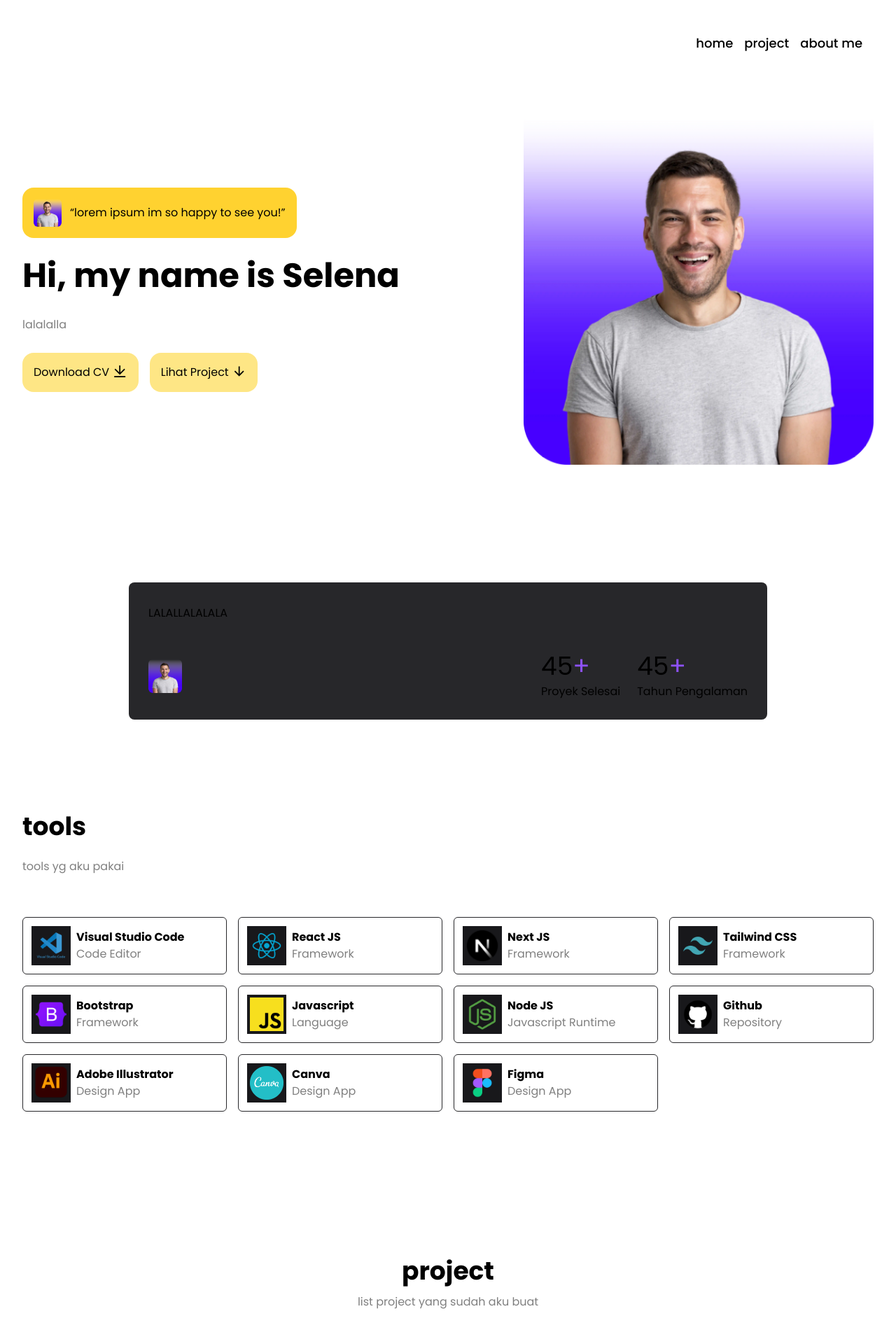
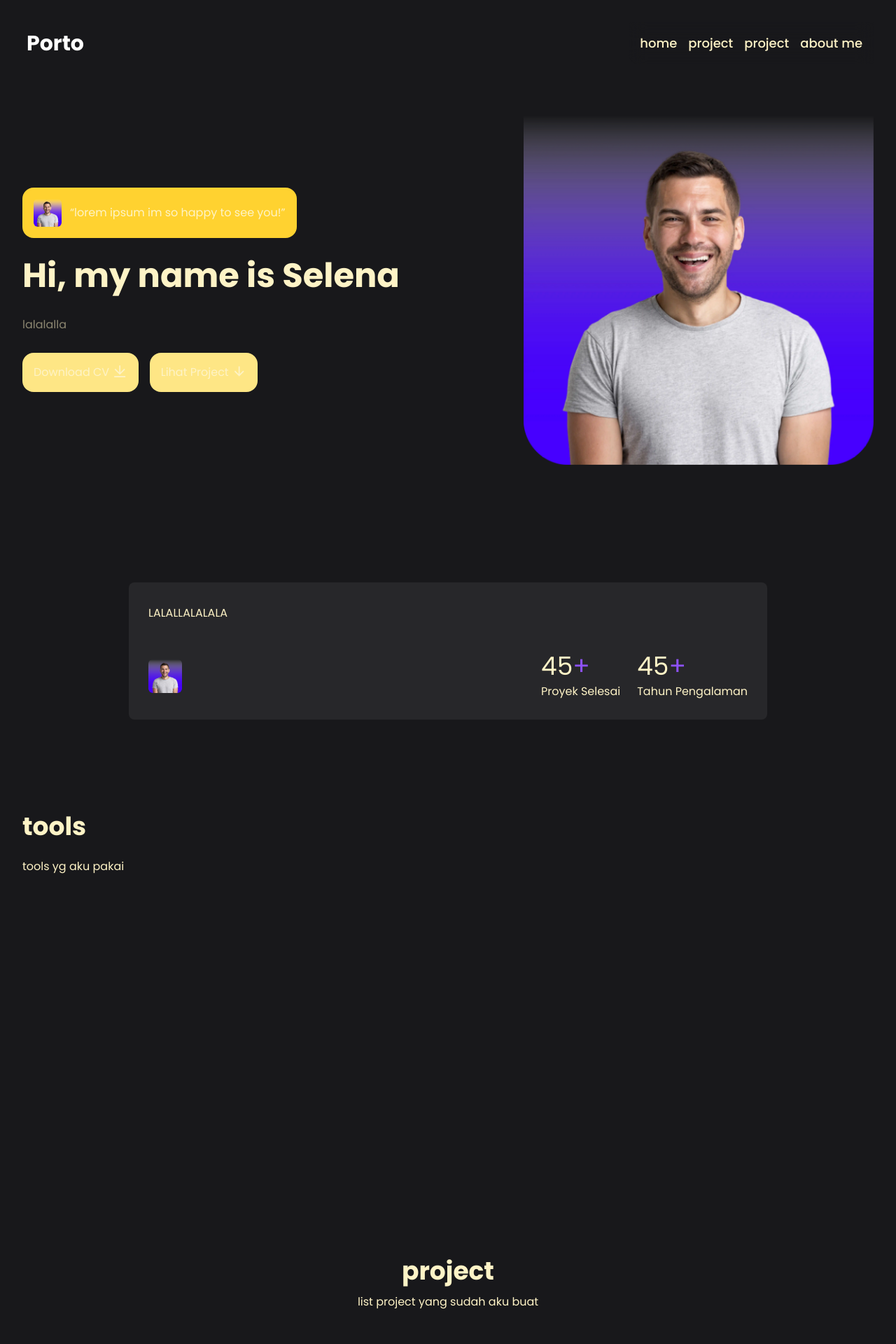
Before and after one commit to selenahans/portofolio, a React (Vite) app in the folder portofolio/: page / in a window 1280 px wide. Shown: the top 1920 px of the page at 70% size. Built offline with nearby package versions, Linux system fonts and the light colour scheme.

Commit message:
structurenya (almost done hrsnya)

```diff
--- a/package.json
+++ b/package.json
@@ -1,5 +1,6 @@
 {
   "dependencies": {
-    "animate.css": "^4.1.1"
+    "animate.css": "^4.1.1",
+    "aos": "^3.0.0-beta.6"
   }
 }
--- a/portofolio/index.html
+++ b/portofolio/index.html
@@ -1,5 +1,5 @@
 <!doctype html>
-<html lang="en">
+<html lang="en" class="scroll-smooth">
   <head>
     <meta charset="UTF-8" />
     <link rel="icon" type="image/svg+xml" href="/assets/favicon.ico" />
@@ -14,7 +14,7 @@
       rel="stylesheet"
     />
   </head>
-  <body>
+  <body class="bg-zinc-900 text-amber-100" id="beranda" >
     <div id="root"></div>
     <script type="module" src="/src/main.tsx"></script>
   </body>
--- a/portofolio/src/App.tsx
+++ b/portofolio/src/App.tsx
@@ -48,8 +48,8 @@ function App() {
           loading="lazy"
         />
       </div>
-      <div className="tentang mt-32 py-10">
-        <div className="w-2/3 lg:w-3/4 w-full mx-auto p-7 bg-zinc-800 rounded-lg">
+      <div className="tentang mt-32 py-10" id="tentang">
+        <div className="w-2/3 lg:w-3/4 w-full mx-auto p-7 bg-zinc-800 rounded-lg" data-aos="fade-up" data-aos-duration="1000" data-aos-once="true">
           <img
             src={DataImage.HeroImage}
             alt="Image"
@@ -84,8 +84,8 @@ function App() {
         </div>
 
         <div className="tools mt-32 ">
-          <h1 className="text-4xl/snug font-bold mb-4"> tools</h1>
-          <p className="xl:w-2/5 lg:w-2/4 md:w-2/3 sm:w-3/4 w-full text-base/loose opacity-50">
+          <h1 className="text-4xl/snug font-bold mb-4" data-aos="fade-up" data-aos-duration="1000" data-aos-once="true"> tools</h1>
+          <p className="xl:w-2/5 lg:w-2/4 md:w-2/3 sm:w-3/4 w-full text-base/loose opacity-50" data-aos="fade-up" data-aos-duration="1000" data-aos-delay="300" data-aos-once="true" >
             tools yg aku pakai
           </p>
           <div className="tools-box mt-14 grid lg:grid-cols-4 md:grid-cols-3 sm:grid-cols-2 grid-cols-1 gap-4">
@@ -93,6 +93,7 @@ function App() {
               <div
                 className="flex items-center  gap-2 p-3 border border-zinc-800 rounded-md hover:bg-zinc-200 group "
                 key={tool.id}
+                data-aos="fade-up" data-aos-duration="1000" data-aos-delay={tool.dad}
               >
                 <img
                   src={tool.gambar}
@@ -109,14 +110,14 @@ function App() {
         </div>
       </div>
 
-      <div className="proyek mt-32 py-10">
-        <h1 className="text-center text-4xl font-bold mb-2">project</h1>
-        <p className="text-base/loose text-center opacity-50 ">
+      <div className="proyek mt-32 py-10" id="project">
+        <h1 className="text-center text-4xl font-bold mb-2" data-aos="fade-up" data-aos-duration="1000" data-aos-once="true">project</h1>
+        <p className="text-base/loose text-center opacity-50" data-aos="fade-up" data-aos-duration="1000" data-aos-delay="300" data-aos-once="true">
           list project yang sudah aku buat
         </p>
         <div className="proyek-box mt-14 grid lg:grid-cols-3 sm:grid-cols-2 grid-cols-1 gap-4 ">
           {listProyek.map((proyek) => (
-            <div key={proyek.id} className="p-4 bg-zinc-800 rounded-md">
+            <div key={proyek.id} className="p-4 bg-zinc-800 rounded-md" data-aos="fade-up" data-aos-duration="1000" data-aos-delay={proyek.dad}>
               <img src={proyek.gambar} alt={proyek.nama} loading="lazy" />
               <div>
                 <h1 className="text2xl font-bold my-4">{proyek.nama}</h1>
--- a/portofolio/src/components/Footer.tsx
+++ b/portofolio/src/components/Footer.tsx
@@ -3,9 +3,9 @@ const Footer = () => {
     <div className="mt-32 py-4 flex md:flex-row flex-col gap-6 md:gap-0 justify-between items-center ">
       <h1 className="text-2xl font-bold"> Portofolio </h1>
       <div className="flex gap-7">
-        <a href="#">Beranda</a>
-        <a href="#">Tentang</a>
-        <a href="#">project</a>
+        <a href="#beranda">Beranda</a>
+        <a href="#tentang">Tentang</a>
+        <a href="#project">project</a>
       </div>
       <div className="flex items-center gap-3">
         <a href="#">
--- a/portofolio/src/components/Navbar.tsx
+++ b/portofolio/src/components/Navbar.tsx
@@ -21,9 +21,12 @@ const Navbar = () => {
         <h1 className="text-3xl font-bold p-1.5 md:bg-transparent md:text-white text-black">Porto</h1>
       </div>
       <ul className={`menu flex font-light items-center gap-4  md:static fixed left-1/2 -translate-x-1/2 md:translate-x-0
-      md:opacity-100  bg-white/30 backdrop-blur-md p-4 rounded-br-2x1 rounded-bl-2xl md:bg-transparent transition-all md:transition-none ${active ? 'top-0 opacity-100' : '-top-10 opacity-0'}`}>
+      md:opacity-100  bg-white/30 backdrop-blur-md p-4 rounded-br-2x1 rounded-bl-2xl md:bg-transparent transition-all md:transition-none z-40 ${active ? 'top-0 opacity-100' : '-top-10 opacity-0'}`}>
         <li>
           <a className="font-medium sm:text-lg text-base" href="#home">home</a>
+        </li>
+        <li>
+          <a className="font-medium sm:text-lg text-base" href="#tentang">project</a>
         </li>
         <li>
           <a className="font-medium sm:text-lg text-base" href="#project">project</a>
--- a/portofolio/src/main.tsx
+++ b/portofolio/src/main.tsx
@@ -9,6 +9,9 @@ import Footer from "./components/Footer.tsx";
 import PreLoader from "./components/PreLoader.tsx";
 
 import 'animate.css';
+import AOS from 'aos';
+import 'aos/dist/aos.css';
+AOS.init();
 createRoot(document.getElementById("root")!).render(
   <StrictMode>
     <PreLoader />
```
Also changed, not shown: 1 other file (tests, documents, lock files or other folders).
